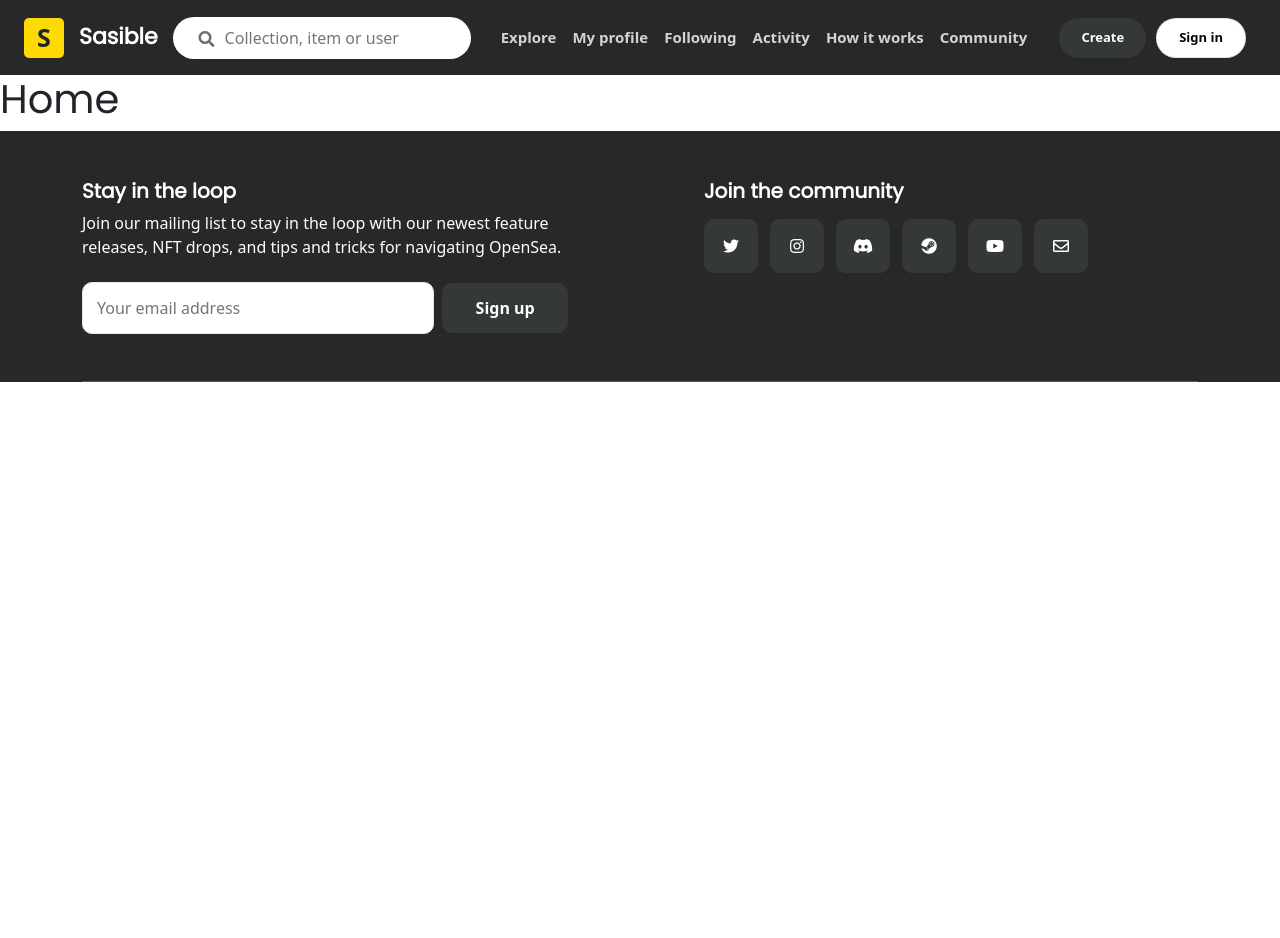
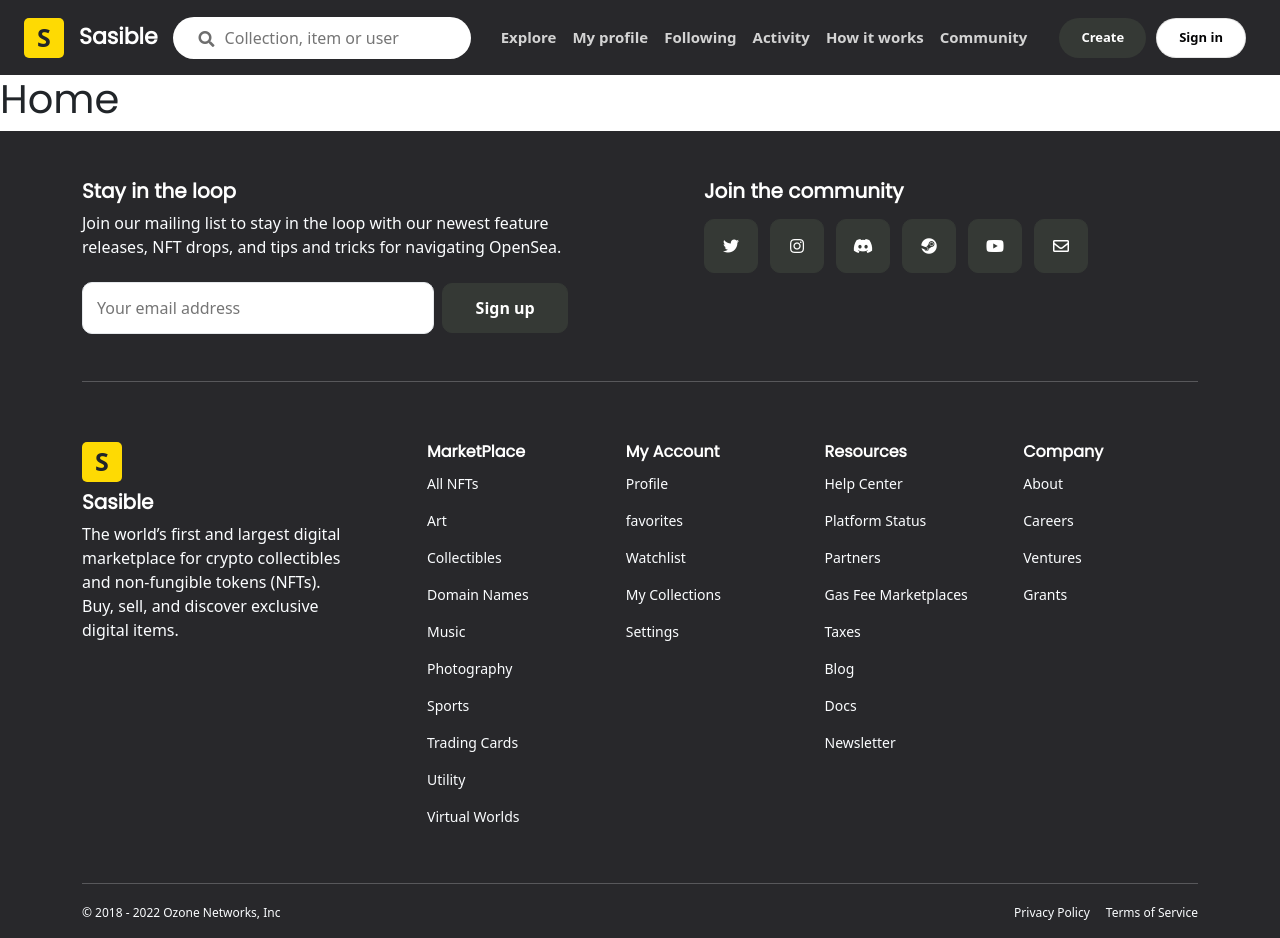
Before and after one commit to gauraverma61/NFT-MarketPlace-Frontend-NEXT, a Next.js app: page / in a window 1280 px wide. Before the commit the page ends 800 px from the top, so only its background shows below. Built offline with nearby package versions, Linux system fonts and the light colour scheme.

Commit message:
complet footer

```diff
--- a/src/components/Footer/index.tsx
+++ b/src/components/Footer/index.tsx
@@ -1,4 +1,59 @@
+import MainIcon from "@atoms/MainIcon";
+import Link from "next/link";
 import React from "react";
+
+const linksData = [
+  {
+    title: "MarketPlace",
+    data: [
+      "All NFTs",
+      "Art",
+      "Collectibles",
+      "Domain Names",
+      "Music",
+      "Photography",
+      "Sports",
+      "Trading Cards",
+      "Utility",
+      "Virtual Worlds",
+    ],
+  },
+  {
+    title: "My Account",
+    data: ["Profile", "favorites", "Watchlist", "My Collections", "Settings"],
+  },
+  {
+    title: "Resources",
+    data: [
+      "Help Center",
+      "Platform Status",
+      "Partners",
+      "Gas Fee Marketplaces",
+      "Taxes",
+      "Blog",
+      "Docs",
+      "Newsletter",
+    ],
+  },
+  { title: "Company", data: ["About", "Careers", "Ventures", "Grants"] },
+];
+
+const Linkbox = (props: any) => {
+  const { title, data } = props;
+  return (
+    <div className="link_box col-12 col-md-4 col-lg-3">
+      <h5>{title}</h5>
+      {data.map((link: any, index: any) => {
+        return (
+          // <Link href="">
+          <p className="link" key={index}>
+            {link}
+          </p>
+        );
+      })}
+    </div>
+  );
+};
 
 const Footer = () => {
   return (
@@ -45,7 +100,41 @@ const Footer = () => {
             </div>
           </div>
         </div>
-
+        <div className="links_section">
+          <div className="row">
+            <div className="left_section d-flex align-items-left col-12 col-lg-3">
+              <MainIcon />
+              <h4>Sasible</h4>
+              <p>
+                The world’s first and largest digital marketplace for crypto
+                collectibles and non-fungible tokens (NFTs). Buy, sell, and
+                discover exclusive digital items.
+              </p>
+            </div>
+            <div className="right_section col-12 col-lg-9">
+              <div className="row">
+                {linksData.map((linkdata, index) => {
+                  return (
+                    <Linkbox
+                      key={index}
+                      title={linkdata.title}
+                      data={linkdata.data}
+                    />
+                  );
+                })}
+              </div>
+            </div>
+          </div>
+        </div>
+        <div className="bottom_footer d-flex aling-items-center justify-content-between">
+          <div className="left">© 2018 - 2022 Ozone Networks, Inc</div>
+          <div className="right">
+            <ul className="d-flex align-items-center">
+              <div>Privacy Policy</div>
+              <div className="ms-3">Terms of Service</div>
+            </ul>
+          </div>
+        </div>
       </div>
     </div>
   );
--- a/src/styles/components/footer.scss
+++ b/src/styles/components/footer.scss
@@ -1,5 +1,5 @@
 .footer {
-  background-color: #28282B;
+  background-color: #28282b;
 
   .community_section {
     flex-wrap: wrap;
@@ -58,12 +58,11 @@
         }
       }
     }
-  }
     .social_section {
       padding-top: 40px;
       padding-left: 64px;
 
-    h4{
+      h4 {
         color: rgb(255, 255, 255);
         font-size: 20px;
         font-weight: 600;
@@ -95,9 +94,64 @@
           background-color: #353935;
           border: 1px solid #353935;
           color: rgb(255, 255, 255);
-
-
         }
       }
     }
   }
+  .links_section {
+    flex-wrap: wrap;
+    padding-bottom: 40px;
+    margin-bottom: 20px;
+    border-bottom: 1px solid rgba(229, 232, 235, 0.25);
+    .left_section {
+      padding-top: 40px;
+      flex-direction: column;
+      text-align: left;
+      h4 {
+        color: rgb(255, 255, 255);
+        font-size: 20px;
+        font-weight: 600;
+        margin-bottom: 8px;
+        margin-top: 8px;
+      }
+      p {
+        font-size: 16px;
+        color: rgb(251, 253, 255);
+      }
+    }
+    .right_section {
+      padding-top: 40px;
+      padding-left: 72px;
+    }
+  }
+
+  .bottom_footer{
+    .left{
+      color: rgb(251, 253, 255);
+      margin-top: 0px;
+      font-size: 12px;
+    }
+    .right{
+      ul{
+        div{
+          color: rgb(251, 253, 255);
+          margin-top: 0px;
+          font-size: 12px;
+        }
+      }
+    }
+  }
+}
+
+.link_box {
+  h5 {
+    font-size: 16px;
+    font-weight: 600;
+    color: rgb(255, 255, 255);
+  }
+  .link {
+    color: rgb(251, 253, 255);
+    font-size: 14px;
+    margin-top: 12px;
+  }
+}
--- a/src/styles/components/header.scss
+++ b/src/styles/components/header.scss
@@ -26,6 +26,10 @@
             font-weight: 700;
             font-size: 15px;
             cursor: pointer;
+
+            &:hover{
+                color:white;
+            }
         }
     }
 
```
Lines whose indentation alone changed are shown as unchanged.
